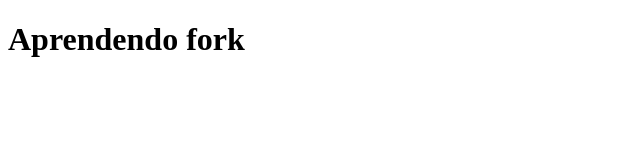
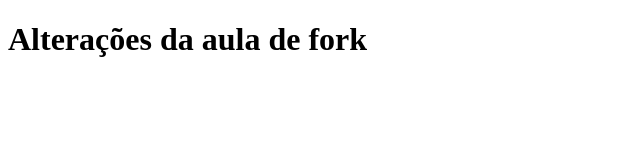
Before and after one commit to leds-academy1/aprendendo-fork, a plain HTML site: page index.html in a window 1280 px wide. Shown: the whole page, without its empty margins (0-640 px from the left). Drawn offline with Linux system fonts and the light colour scheme.

Commit message:
Alterações na conta Leds Academy 1

```diff
--- a/index.html
+++ b/index.html
@@ -7,7 +7,7 @@
 </head>
 <body>
     <!-- Faça sua alteração na tag H1 abaixo -->
-    <h1>Aprendendo fork</h1>
+    <h1>Alterações da aula de fork</h1>
 
 </body>
 </html>
```
